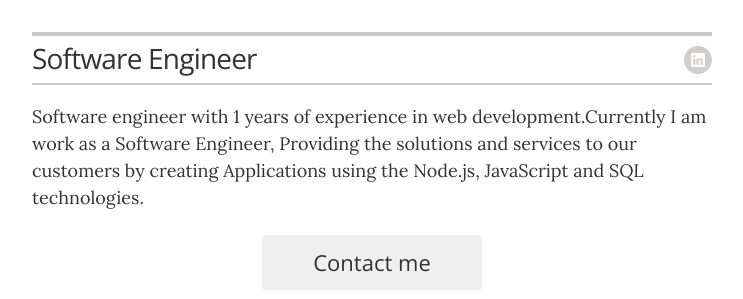
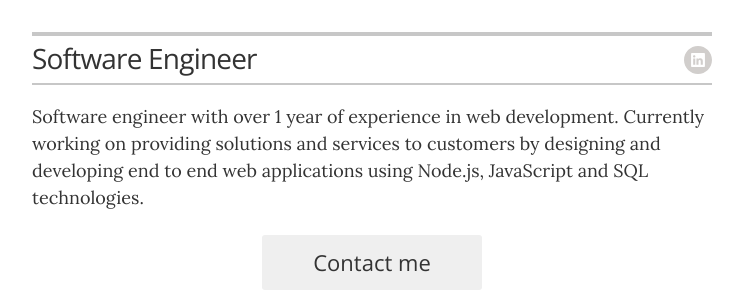
Before and after one commit to sanketgawaderepo/resume, a Jekyll site: the page built from index.html, in a window 1280 px wide. Shown: the part 128-427 px from the top of the page, without its empty margins (268-1011 px from the left). Built offline with Jekyll 4.4.1, drawn with Linux system fonts in a browser that asks for light colours.

Commit message:
Update _config.yml

```diff
--- a/_config.yml
+++ b/_config.yml
@@ -23,7 +23,7 @@ resume_contact_address:         "Chinchwad, Pune"
 resume_header_contact_info:     "Chinchwad, Pune • 8806164200 • sanketgawade2010@gmail.com"
 display_header_contact_info:    "true"
 
-resume_header_intro: "<p>Software engineer with 1 years of experience in web development.Currently I am work as a Software Engineer, Providing the solutions and services to our customers by creating Applications using the Node.js, JavaScript and SQL technologies. </p>"
+resume_header_intro: "<p>Software engineer with over 1 year of experience in web development. Currently working on providing solutions and services to customers by designing and developing end to end web applications using Node.js, JavaScript and SQL technologies.</p>"
 
 # use "yes" to display the email contact button,
 # "no" to display an "I'm not looking for work" message,
```
